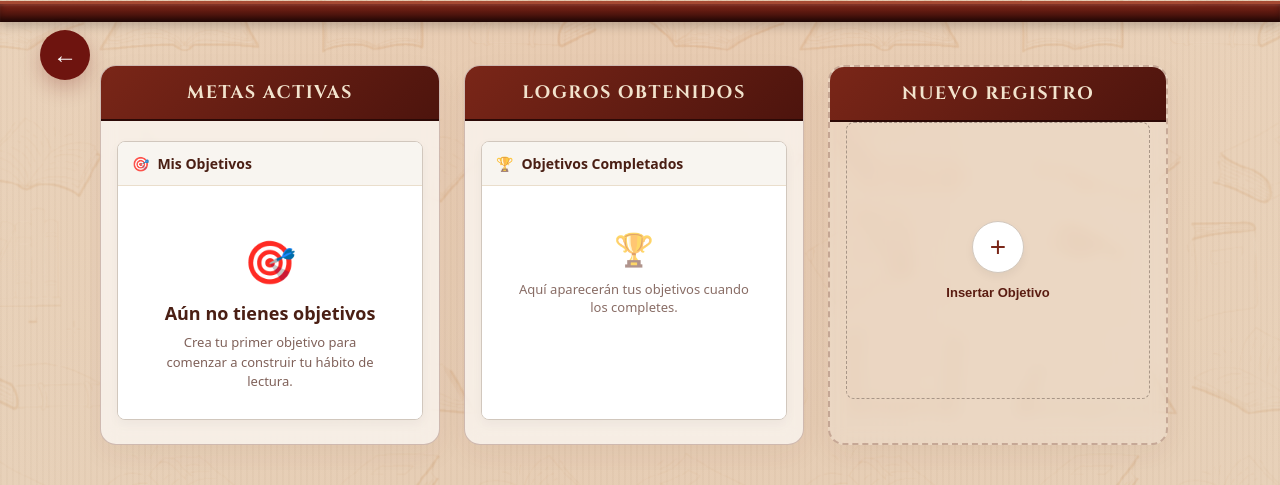
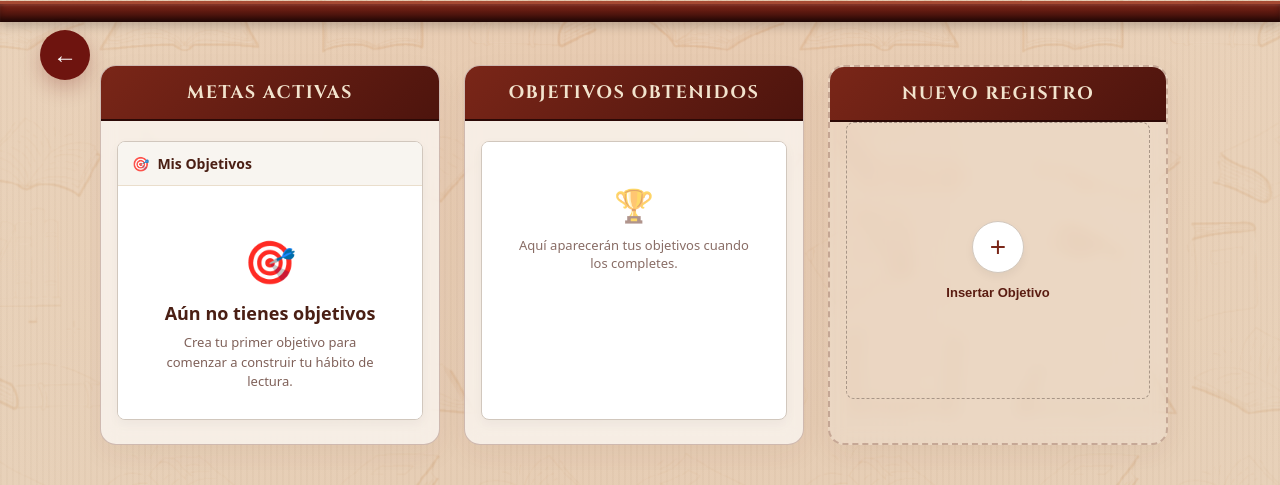
Before and after one commit to angelferrer200444-oss/Book-Wellness, a Flask app: page /objetivo in a window 1280 px wide. Shown: the part 104-589 px from the top of the page. Run offline with Flask 3, Linux system fonts and the light colour scheme; data that the repository does not hold is empty.

Commit message:
Refactor objectives section in objetivos.html

```diff
--- a/templates/Ob_Logros/objetivos.html
+++ b/templates/Ob_Logros/objetivos.html
@@ -73,15 +73,10 @@
     <div class="card card-container-design">
 
         <div class="card-header-brown">
-            Logros Obtenidos
+            Objetivos Obtenidos
         </div>
 
         <div class="db-diagram-box">
-
-            <div class="diagram-header">
-                <span class="db-icon">🏆</span>
-                Objetivos Completados
-            </div>
 
             <div
                 class="diagram-body goals-list"
```
